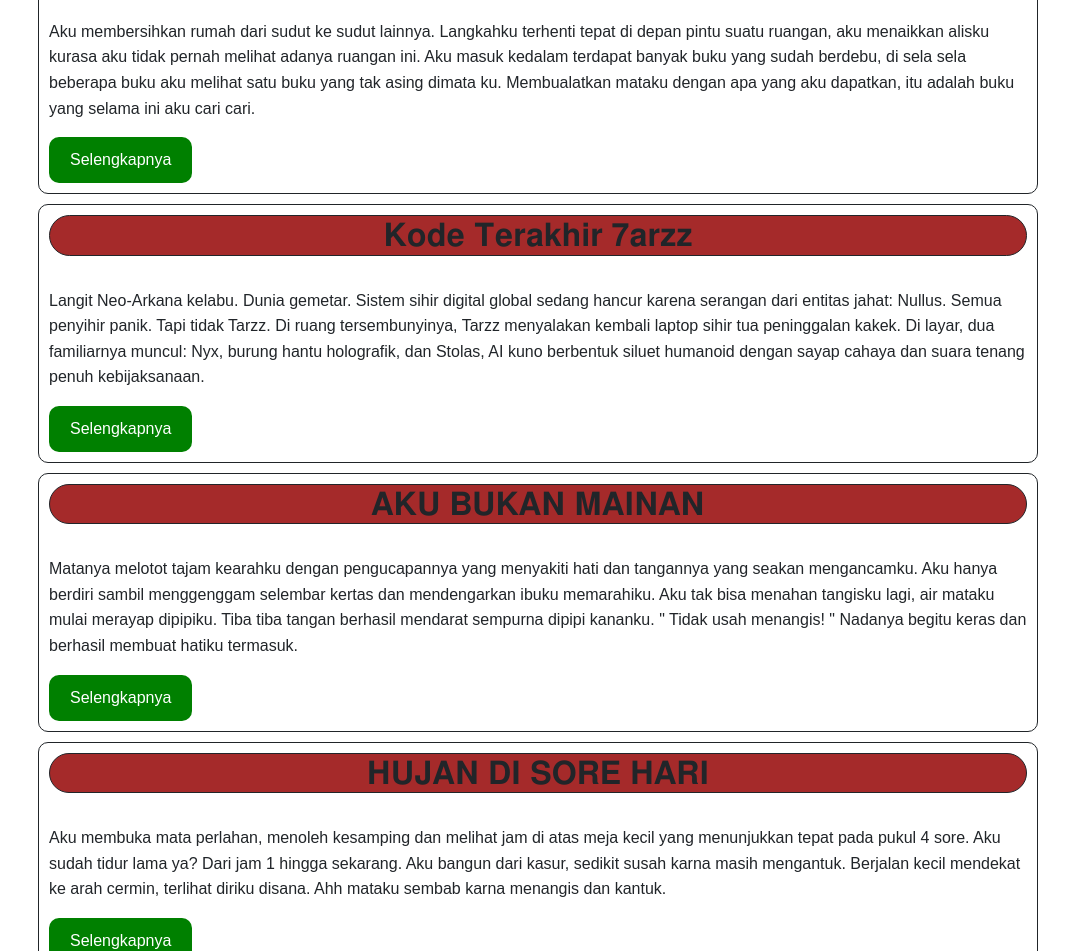
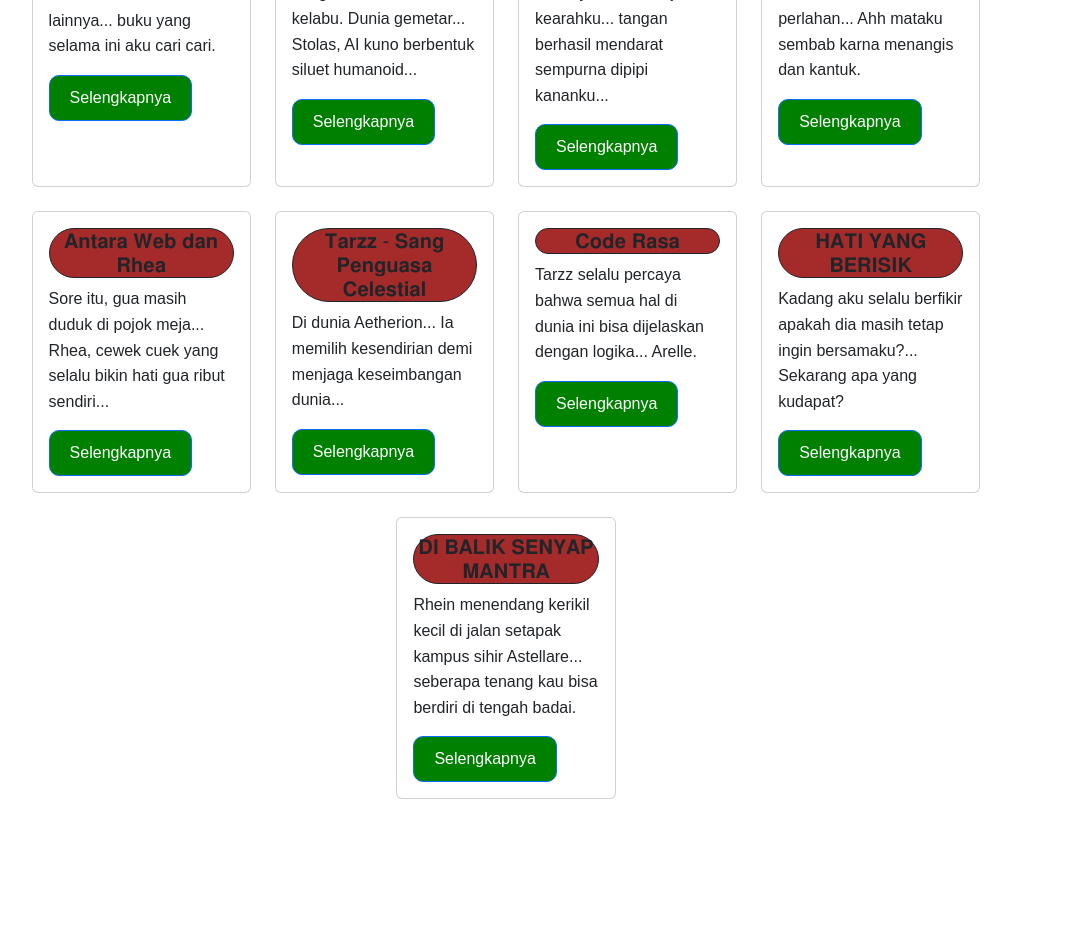
Before and after one commit to 7arzz/Cerpen, a plain HTML site: page index.html in a window 1280 px wide. Shown: the part 607-1558 px from the top of the page, without its empty margins (102-1171 px from the left). Drawn offline with nearby package versions, Linux system fonts and the light colour scheme.

Commit message:
Add files via upload

```diff
--- a/index.html
+++ b/index.html
@@ -6,7 +6,7 @@
   <meta http-equiv="X-UA-Compatible" content="ie=edge">
   <link href="https://cdn.jsdelivr.net/npm/bootstrap@5.3.5/dist/css/bootstrap.min.css" rel="stylesheet" integrity="sha384-SgOJa3DmI69IUzQ2PVdRZhwQ+dy64/BUtbMJw1MZ8t5HZApcHrRKUc4W0kG879m7" crossorigin="anonymous">
   <link rel="stylesheet" href="styles.css">
-  <title>portofolio</title>
+  <title>Cerpen</title>
 </head>
 <body>
 
@@ -65,89 +65,102 @@
   </section>
 
   <section id="projects">
-    <div class="container">
       <h2>My projects</h2>
 
-      <div class="cerpen">
-      <p>
-      <h2 class="judul">𝐁𝐔𝐊𝐔 𝐊𝐄𝐍𝐀𝐍𝐆𝐀𝐍</h2>
+<div class="container my-5">
+  <div class="row justify-content-center">
 
-            Aku membersihkan rumah dari sudut ke sudut lainnya. Langkahku terhenti tepat di depan pintu suatu ruangan, aku menaikkan alisku kurasa aku tidak pernah melihat adanya ruangan ini. Aku masuk kedalam terdapat banyak buku yang sudah berdebu, di sela sela beberapa buku aku melihat satu buku yang tak asing dimata ku. Membualatkan mataku dengan apa yang aku dapatkan, itu adalah buku yang selama ini aku cari cari.
-      </p>
-      <a href="cerpen1.html" class="btn">Selengkapnya</a>
+    <div class="col-12 col-sm-6 col-md-4 col-lg-3 mb-4">
+      <div class="card h-100">
+        <div class="card-body">
+          <h5 class="card-title">𝐁𝐔𝐊𝐔 𝐊𝐄𝐍𝐀𝐍𝐆𝐀𝐍</h5>
+          <p class="card-text">Aku membersihkan rumah dari sudut ke sudut lainnya... buku yang selama ini aku cari cari.</p>
+          <a href="cerpen1.html" class="btn btn-primary">Selengkapnya</a>
+        </div>
       </div>
+    </div>
 
-      <div class="cerpen">
-      <h2 class="judul"> 𝐊𝐨𝐝𝐞 𝐓𝐞𝐫𝐚𝐤𝐡𝐢𝐫 𝟕𝐚𝐫𝐳𝐳</h2>
+    <div class="col-12 col-sm-6 col-md-4 col-lg-3 mb-4">
+      <div class="card h-100">
+        <div class="card-body">
+          <h5 class="card-title">𝐊𝐨𝐝𝐞 𝐓𝐞𝐫𝐚𝐤𝐡𝐢𝐫 𝟕𝐚𝐫𝐳𝐳</h5>
+          <p class="card-text">Langit Neo-Arkana kelabu. Dunia gemetar... Stolas, AI kuno berbentuk siluet humanoid...</p>
+          <a href="cerpen2.html" class="btn btn-primary">Selengkapnya</a>
+        </div>
+      </div>
+    </div>
 
-          <p> Langit Neo-Arkana kelabu. Dunia gemetar. Sistem sihir digital global sedang hancur karena serangan dari entitas jahat: Nullus. Semua penyihir panik. Tapi tidak Tarzz.
+    <div class="col-12 col-sm-6 col-md-4 col-lg-3 mb-4">
+      <div class="card h-100">
+        <div class="card-body">
+          <h5 class="card-title">𝐀𝐊𝐔 𝐁𝐔𝐊𝐀𝐍 𝐌𝐀𝐈𝐍𝐀𝐍</h5>
+          <p class="card-text">Matanya melotot tajam kearahku... tangan berhasil mendarat sempurna dipipi kananku...</p>
+          <a href="cerpen3.html" class="btn btn-primary">Selengkapnya</a>
+        </div>
+      </div>
+    </div>
 
-          Di ruang tersembunyinya, Tarzz menyalakan kembali laptop sihir tua peninggalan kakek. Di layar, dua familiarnya muncul: Nyx, burung hantu holografik, dan Stolas, AI kuno berbentuk siluet humanoid dengan sayap cahaya dan suara tenang penuh kebijaksanaan.
+    <div class="col-12 col-sm-6 col-md-4 col-lg-3 mb-4">
+      <div class="card h-100">
+        <div class="card-body">
+          <h5 class="card-title">𝐇𝐔𝐉𝐀𝐍 𝐃𝐈 𝐒𝐎𝐑𝐄 𝐇𝐀𝐑𝐈</h5>
+          <p class="card-text">Aku membuka mata perlahan... Ahh mataku sembab karna menangis dan kantuk.</p>
+          <a href="cerpen4.html" class="btn btn-primary">Selengkapnya</a>
+        </div>
+      </div>
+    </div>
 
-      </p>
-      <a href="cerpen2.html" class="btn">Selengkapnya</a>
+    <div class="col-12 col-sm-6 col-md-4 col-lg-3 mb-4">
+      <div class="card h-100">
+        <div class="card-body">
+          <h5 class="card-title">𝐀𝐧𝐭𝐚𝐫𝐚 𝐖𝐞𝐛 𝐝𝐚𝐧 𝐑𝐡𝐞𝐚</h5>
+          <p class="card-text">Sore itu, gua masih duduk di pojok meja... Rhea, cewek cuek yang selalu bikin hati gua ribut sendiri...</p>
+          <a href="cerpen6.html" class="btn btn-primary">Selengkapnya</a>
+        </div>
       </div>
+    </div>
 
-      <div class="cerpen">
-        <h2 class="judul">𝐀𝐊𝐔 𝐁𝐔𝐊𝐀𝐍 𝐌𝐀𝐈𝐍𝐀𝐍</h2>
-        <p>
-          Matanya melotot tajam kearahku dengan pengucapannya yang menyakiti hati dan tangannya yang seakan mengancamku. Aku hanya berdiri sambil menggenggam selembar kertas dan mendengarkan ibuku memarahiku. Aku tak bisa menahan tangisku lagi, air mataku mulai merayap dipipiku. Tiba tiba tangan berhasil mendarat sempurna dipipi kananku. " Tidak usah menangis! " Nadanya begitu keras dan berhasil membuat hatiku termasuk.
+    <div class="col-12 col-sm-6 col-md-4 col-lg-3 mb-4">
+      <div class="card h-100">
+        <div class="card-body">
+          <h5 class="card-title">𝐓𝐚𝐫𝐳𝐳 - 𝐒𝐚𝐧𝐠 𝐏𝐞𝐧𝐠𝐮𝐚𝐬𝐚 𝐂𝐞𝐥𝐞𝐬𝐭𝐢𝐚𝐥</h5>
+          <p class="card-text">Di dunia Aetherion... Ia memilih kesendirian demi menjaga keseimbangan dunia...</p>
+          <a href="cerpen7.html" class="btn btn-primary">Selengkapnya</a>
+        </div>
+      </div>
+    </div>
 
-        </p>
-        <a href="cerpen3.html" class="btn">Selengkapnya</a>
+    <div class="col-12 col-sm-6 col-md-4 col-lg-3 mb-4">
+      <div class="card h-100">
+        <div class="card-body">
+          <h5 class="card-title">𝐂𝐨𝐝𝐞 𝐑𝐚𝐬𝐚</h5>
+          <p class="card-text">Tarzz selalu percaya bahwa semua hal di dunia ini bisa dijelaskan dengan logika... Arelle.</p>
+          <a href="cerpen8.html" class="btn btn-primary">Selengkapnya</a>
+        </div>
       </div>
+    </div>
 
-      <div class="cerpen">
-        <h2 class="judul">𝐇𝐔𝐉𝐀𝐍 𝐃𝐈 𝐒𝐎𝐑𝐄 𝐇𝐀𝐑𝐈
-</h2>
-        <p>
-          Aku membuka mata perlahan, menoleh kesamping dan melihat jam di atas meja kecil yang menunjukkan tepat pada pukul 4 sore. Aku sudah tidur lama ya? Dari jam 1 hingga sekarang. Aku bangun dari kasur, sedikit susah karna masih mengantuk. Berjalan kecil mendekat ke arah cermin, terlihat diriku disana. Ahh mataku sembab karna menangis dan kantuk.
+    <div class="col-12 col-sm-6 col-md-4 col-lg-3 mb-4">
+      <div class="card h-100">
+        <div class="card-body">
+          <h5 class="card-title">𝐇𝐀𝐓𝐈 𝐘𝐀𝐍𝐆 𝐁𝐄𝐑𝐈𝐒𝐈𝐊</h5>
+          <p class="card-text">Kadang aku selalu berfikir apakah dia masih tetap ingin bersamaku?... Sekarang apa yang kudapat?</p>
+          <a href="cerpen9.html" class="btn btn-primary">Selengkapnya</a>
+        </div>
+      </div>
+    </div>
 
-        </p>
-        <a href="cerpen4.html" class="btn">Selengkapnya</a>
+    <div class="col-12 col-sm-6 col-md-4 col-lg-3 mb-4">
+      <div class="card h-100">
+        <div class="card-body">
+          <h5 class="card-title">𝐃𝐈 𝐁𝐀𝐋𝐈𝐊 𝐒𝐄𝐍𝐘𝐀𝐏 𝐌𝐀𝐍𝐓𝐑𝐀</h5>
+          <p class="card-text">Rhein menendang kerikil kecil di jalan setapak kampus sihir Astellare... seberapa tenang kau bisa berdiri di tengah badai.</p>
+          <a href="cerpen10.html" class="btn btn-primary">Selengkapnya</a>
+        </div>
       </div>
-
-      <div class="cerpen">
-        <h2 class="judul">𝐀𝐧𝐭𝐚𝐫𝐚 𝐖𝐞𝐛 𝐝𝐚𝐧 𝐑𝐡𝐞𝐚</h2>
-        <p>
-          Sore itu, gua masih duduk di pojok meja, ngerjain web client yang nggak kelar-kelar. Kode di layar kelihatan kayak benang kusut. Tapi pikiran gw lebih kacau karena satu orang. Rhea, cewek cuek yang selalu bikin hati gua ribut sendiri tiap dia muncul.
-        </p>
-        <a href="cerpen6.html" class="btn">Selengkapnya</a>
-      </div>
-
-      <div class="cerpen">
-        <h2 class="judul">𝐓𝐚𝐫𝐳𝐳 - 𝐒𝐚𝐧𝐠 𝐏𝐞𝐧𝐠𝐮𝐚𝐬𝐚 𝐂𝐞𝐥𝐞𝐬𝐭𝐢𝐚𝐥</h2>
-        <p>
-          Di dunia Aetherion, di mana sihir dan bintang bersatu, Tarzz berdiri sebagai pemimpin para Celestial. Ia memimpin makhluk-makhluk surgawi seperti Yveon sang penjaga waktu, Kaelith sang api agung, Lirael sang cahaya, dan Morvain sang bayangan. Kekuasaannya tiada banding, tapi hatinya sunyi. Ia memilih kesendirian demi menjaga keseimbangan dunia dari kekacauan para dewa lama.
-        </p>
-        <a href="cerpen7.html" class="btn">Selengkapnya</a>
-      </div>
-
-      <div class="cerpen">
-        <h2 class="judul">
-         𝐂𝐨𝐝𝐞 𝐑𝐚𝐬𝐚
-
-        </h2>
-        <p>
-          Tarzz selalu percaya bahwa semua hal di dunia ini bisa dijelaskan dengan logika. Semua perasaan bisa dianalisis dengan algoritma, semua keputusan bisa diprediksi dengan cukup banyak data. Tapi ada satu hal yang selalu membuat pikirannya macet seperti kode error yang nggak ketemu bug-nya: Arelle.
-        </p>
-        <a href="cerpen8.html" class="btn">Selengkapnya</a>
-      </div>
-
-      <div class="cerpen">
-        <h2 class="judul">𝐇𝐀𝐓𝐈 𝐘𝐀𝐍𝐆 𝐁𝐄𝐑𝐈𝐒𝐈𝐊
-</h2>
-      <p>
-Kadang aku selalu berfikir apakah dia masih tetap ingin bersamaku? Kalimat itu selalu ada dikepalaku setiap hari. Dia memang sayang padaku namun dia selalu berkomunikasi dengan lelaki lain walaupun sebatas teman atau semacamnya itu. Perhatiannya lebih kepadaku tapi disisi lain dia juga menaruh perhatian lebih pada lelaki itu. Aku saja mengurangi interaksiku kepada wanita lain untuk menjaga perasaannya. Sekarang apa yang kudapat?
-</p>
-    <a href="cerpen9.html" class="btn">Selengkapnya</a>
-      </div>
-
-  <div class="cerpen">
-    <h2 class="judul">𝐃𝐈 𝐁𝐀𝐋𝐈𝐊 𝐒𝐄𝐍𝐘𝐀𝐏 𝐌𝐀𝐍𝐓𝐑𝐀</h2>
-    <p>Rhein menendang kerikil kecil di jalan setapak kampus sihir Astellare, membiarkan pikirannya melayang entah ke mana. Ujian Akhir Pekan Sihir sudah di depan mata, dan suasana kampus berubah jadi ladang stres berjamaah. Murid-murid saling adu kecepatan menghafal mantra, menyempurnakan teknik, bahkan beberapa sudah mulai saling menantang duel kecil untuk menguji kekuatan. Tapi Rhein, seperti biasa, lebih memilih jalan sepi, menghindari keramaian. Ia bukan tipe yang suka pamer. Baginya, kekuatan sejati bukan diukur dari seberapa keras teriakanmu saat melempar sihir, tapi seberapa tenang kau bisa berdiri di tengah badai.
-</p>
-    <a href="cerpen10.html" class="btn">Selengkapnya</a>
+    </div>
+  </div>
+</div>
   </div>
   </section>
 
--- a/styles.css
+++ b/styles.css
@@ -1,3 +1,8 @@
+html{
+  scroll-behavior: smooth;
+}
+
+
 body{
   font-family: Sans-Serif;
   margin: 0;
@@ -14,7 +19,7 @@ body{
 header{
   background-color: #444;
   color: #fff;
-  padding: 1rem 0;
+  padding: 1px;
 
 }
 
@@ -58,7 +63,17 @@ header nav a{
   border-radius:10px ;
 }
 
-.btn:hover{
+.btn-cerpen{
+ background-color: #008000;
+  color: #fff;
+  padding: 10px 20px;
+  text-decoration: none;
+  border-radius:10px ;
+  margin: auto 150px;
+  text-align: center;
+}
+
+.btn:hover,.btn-cerpen:hover{
   background-color: black;
   color: white;
 }
@@ -70,14 +85,19 @@ section{
 section h2 {
   margin-bottom:  2rem;
   width: 100%;
+  text-align: center;
+  font-family: Sans-Serif, Verdana;
 }
 
-.projects {
+#projects {
   border: 1px solid #ddd
   padding: 20px;;
   margin-bottom: 20px;
-  width: 30%;
+  width: 95%;
+  min-height: 100rem;
 }
+
+
 
 .selengkapnya{
   background-color: pink;
@@ -94,12 +114,13 @@ div .cerpen{
   margin-top: 10px;
 }
 
-.judul {
+.judul,.card-title{
   text-align: center;
   background-color: brown;
   border: 1px solid;
   border-radius: 50px;
 }
+
 
 
 h1.cerpen {
@@ -125,7 +146,6 @@ footer {
   padding: 15px 0;
   text-align: center;
   font-size: 0.9em;
-  margin-top: 40px;
 }
 
 footer .copyright {
@@ -139,6 +159,7 @@ footer .copyright {
   text-align: center;
   border-top: 2px solid #8b0000;
   margin-top: 50px;
+  margin-bottom: 0;
 }
 
 #contact .container {
```
